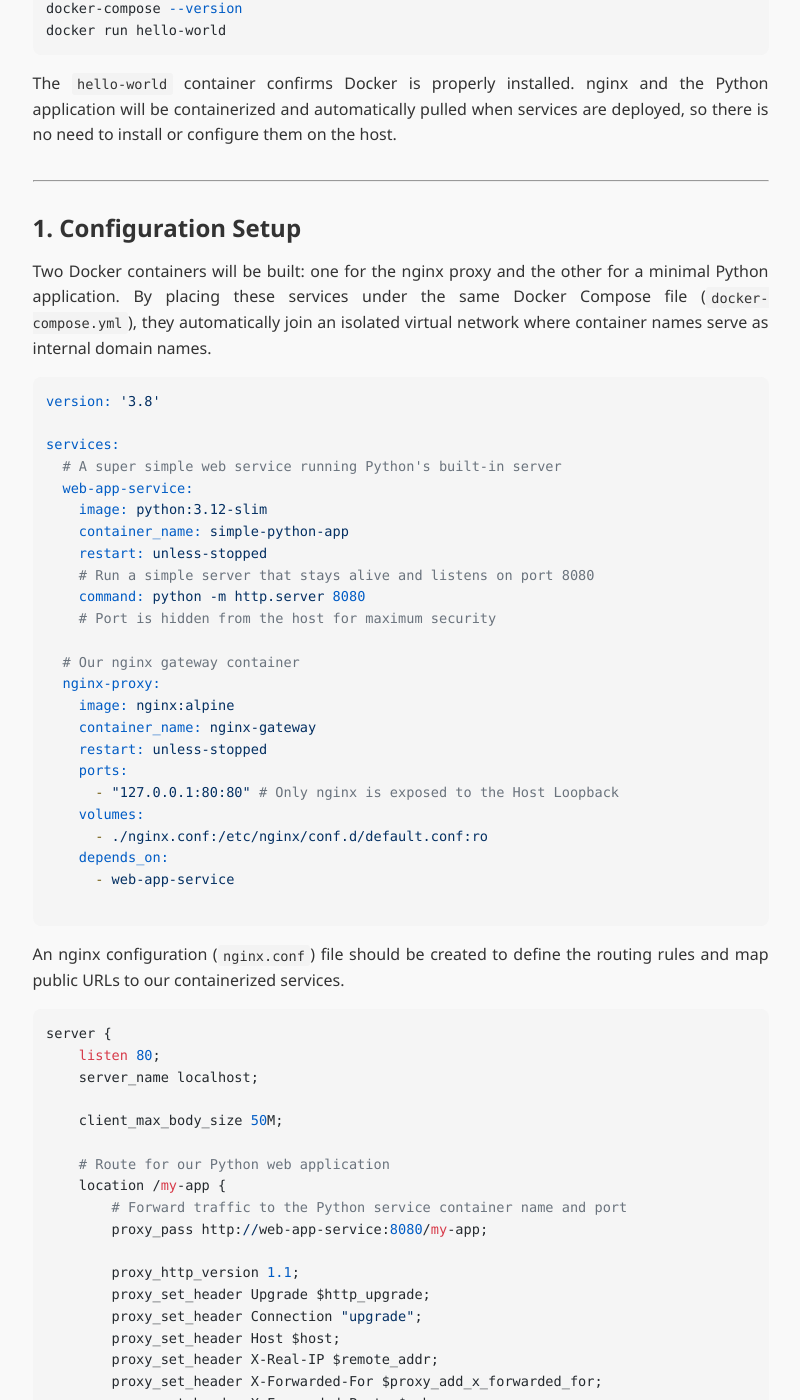
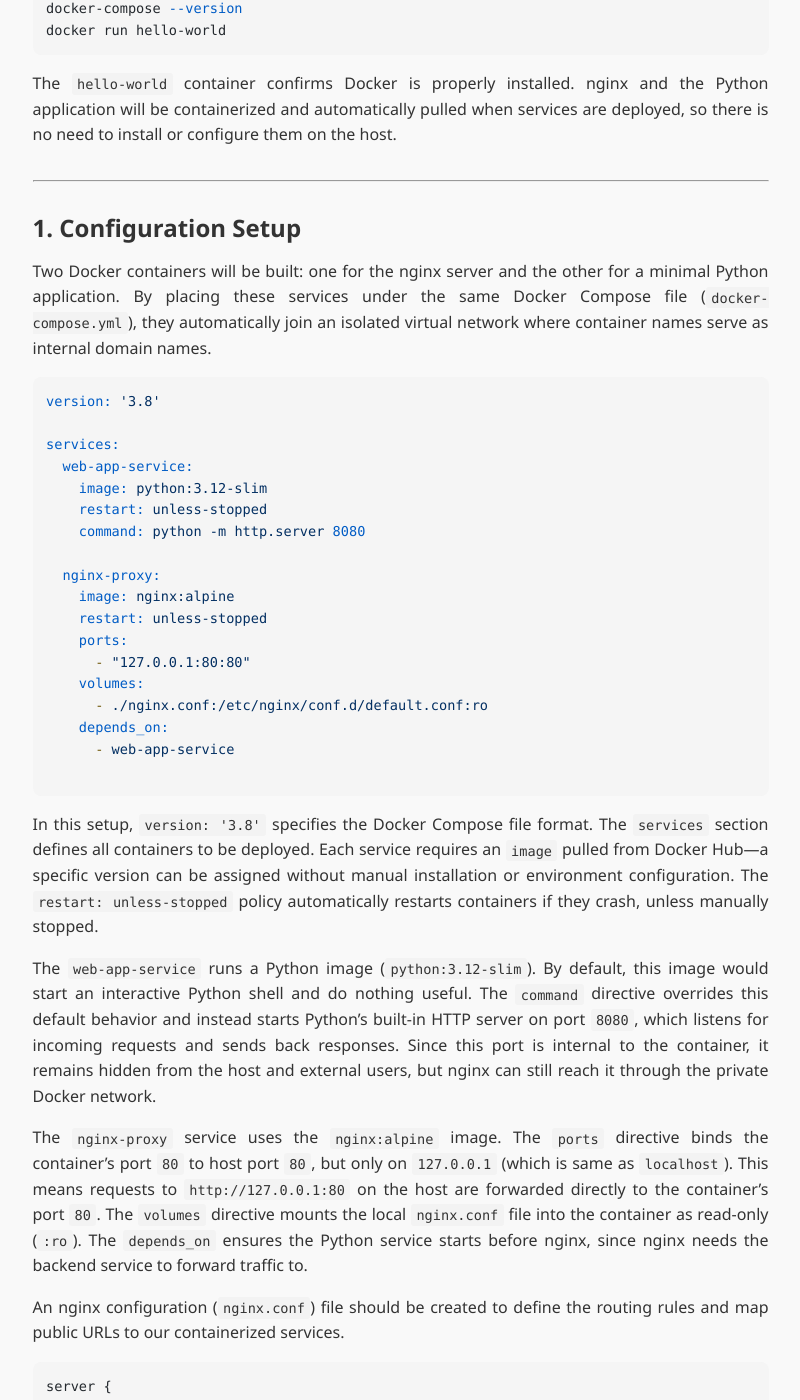
Before and after one commit to wyatthoho/wyatthoho.github.io, a Jekyll site: the page built from _notes/deploying-web-apps-via-nginx-and-docker.md, in a window 1280 px wide and 1400 px high, scrolled down 978 px. Shown: the whole window, without its empty margins (232-1032 px from the left). Built offline with Jekyll 4.4.1, drawn with Linux system fonts in a browser that asks for light colours; nearby versions of some CDN libraries.

Commit message:
Update deployment notes for nginx and Docker setup
Clarified Docker Compose setup and service descriptions for nginx and Python app.

````diff
--- a/_notes/deploying-web-apps-via-nginx-and-docker.md
+++ b/_notes/deploying-web-apps-via-nginx-and-docker.md
@@ -39,28 +39,22 @@ The `hello-world` container confirms Docker is properly installed. nginx and the
 
 ## 1. Configuration Setup
 
-Two Docker containers will be built: one for the nginx proxy and the other for a minimal Python application. By placing these services under the same Docker Compose file (`docker-compose.yml`), they automatically join an isolated virtual network where container names serve as internal domain names.
+Two Docker containers will be built: one for the nginx server and the other for a minimal Python application. By placing these services under the same Docker Compose file (`docker-compose.yml`), they automatically join an isolated virtual network where container names serve as internal domain names.
 
 ```yaml
 version: '3.8'
 
 services:
-  # A super simple web service running Python's built-in server
   web-app-service:
     image: python:3.12-slim
-    container_name: simple-python-app
     restart: unless-stopped
-    # Run a simple server that stays alive and listens on port 8080
     command: python -m http.server 8080
-    # Port is hidden from the host for maximum security
 
-  # Our nginx gateway container
   nginx-proxy:
     image: nginx:alpine
-    container_name: nginx-gateway
     restart: unless-stopped
     ports:
-      - "127.0.0.1:80:80" # Only nginx is exposed to the Host Loopback
+      - "127.0.0.1:80:80"
     volumes:
       - ./nginx.conf:/etc/nginx/conf.d/default.conf:ro
     depends_on:
@@ -68,8 +62,13 @@ services:
 
 ```
 
+In this setup, `version: '3.8'` specifies the Docker Compose file format. The `services` section defines all containers to be deployed. Each service requires an `image` pulled from Docker Hub—a specific version can be assigned without manual installation or environment configuration. The `restart: unless-stopped` policy automatically restarts containers if they crash, unless manually stopped.
+
+The `web-app-service` runs a Python image (`python:3.12-slim`). By default, this image would start an interactive Python shell and do nothing useful. The `command` directive overrides this default behavior and instead starts Python's built-in HTTP server on port `8080`, which listens for incoming requests and sends back responses. Since this port is internal to the container, it remains hidden from the host and external users, but nginx can still reach it through the private Docker network.
+
+The `nginx-proxy` service uses the `nginx:alpine` image. The `ports` directive binds the container's port `80` to host port `80`, but only on `127.0.0.1` (which is same as `localhost`). This means requests to `http://127.0.0.1:80` on the host are forwarded directly to the container's port `80`. The `volumes` directive mounts the local `nginx.conf` file into the container as read-only (`:ro`). The `depends_on` ensures the Python service starts before nginx, since nginx needs the backend service to forward traffic to.
+
 An nginx configuration (`nginx.conf`) file should be created to define the routing rules and map public URLs to our containerized services.
-
 
 ```nginx
 server {
````
